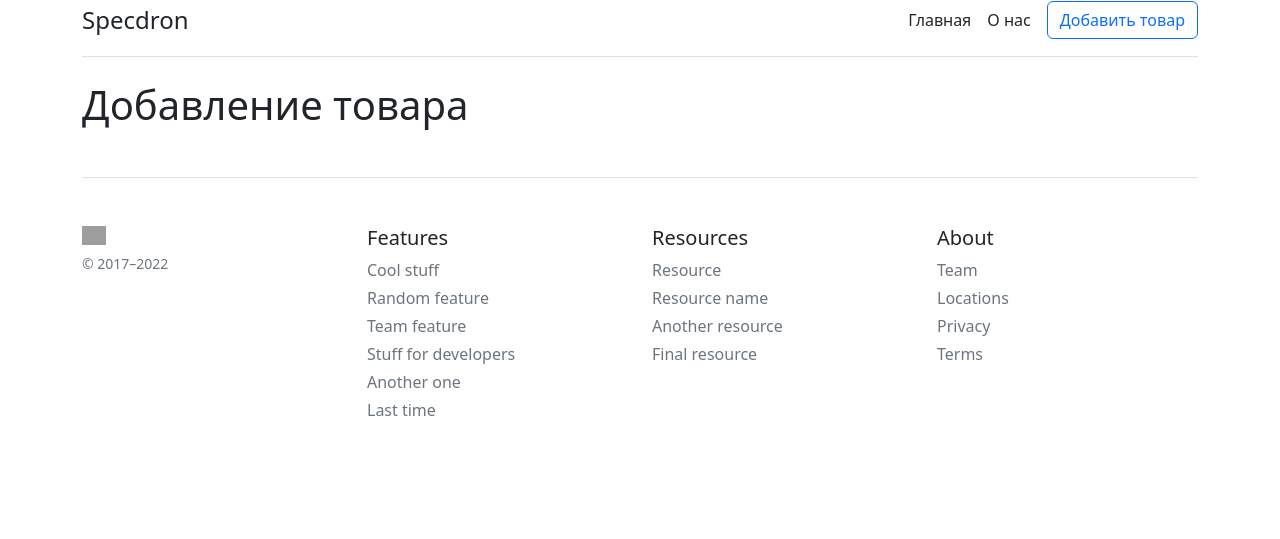
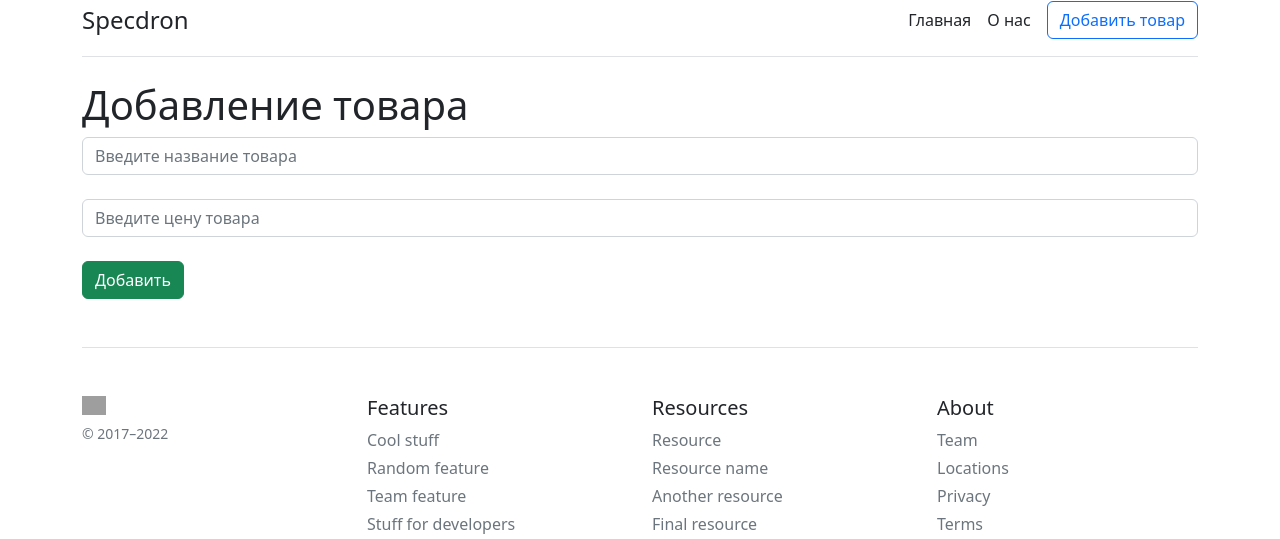
Before and after one commit to CopterBy/ShopOnline, a Flask app: page /create in a window 1280 px wide. Shown: the top 539 px of the page. Run offline with Flask 2, Linux system fonts and the light colour scheme; grey boxes are pictures that could not be loaded.

Commit message:
Урок 12: Прописать свои стили от bootstrap

```diff
--- a/templates/create.html
+++ b/templates/create.html
@@ -8,7 +8,9 @@
 <div class="container">
     <h1>Добавление товара</h1>
     <form method="post">
-
+        <input type="text" class="form-control" name="title" id="title" placeholder="Введите название товара"><br>
+        <input type="number" class="form-control" name="price" id="price" placeholder="Введите цену товара"><br>
+        <button class="btn btn-success" type="submit">Добавить</button>
     </form>
 </div>
 {% endblock %}
```
